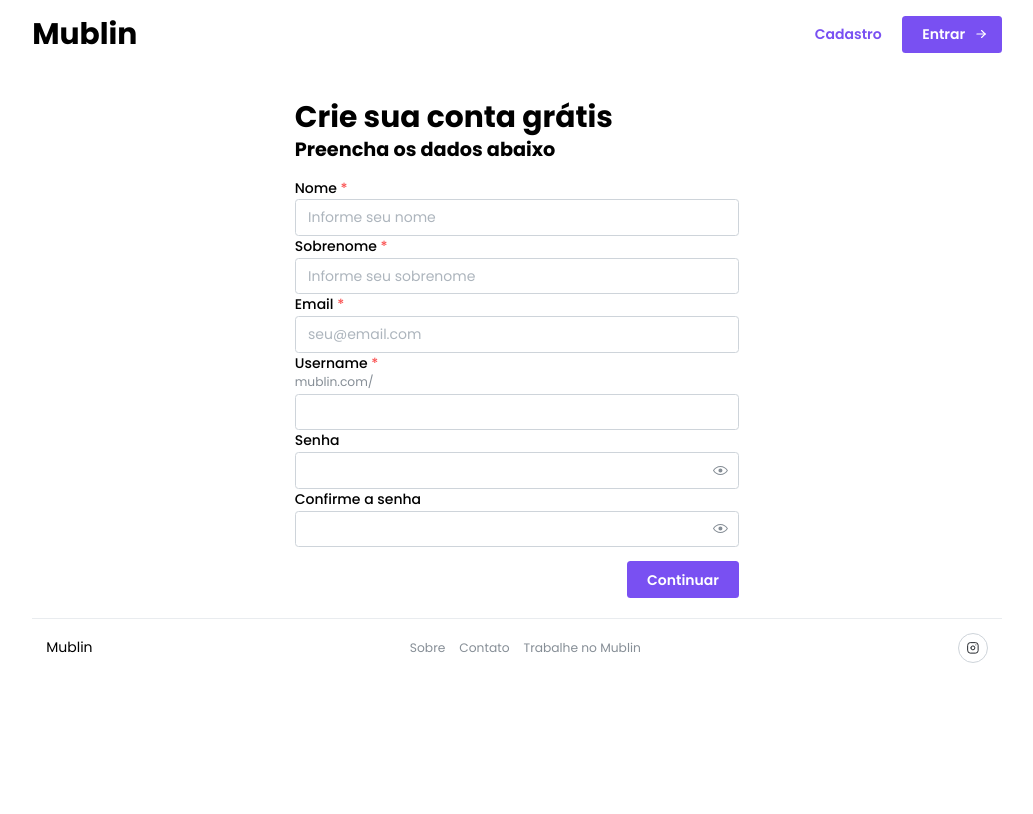
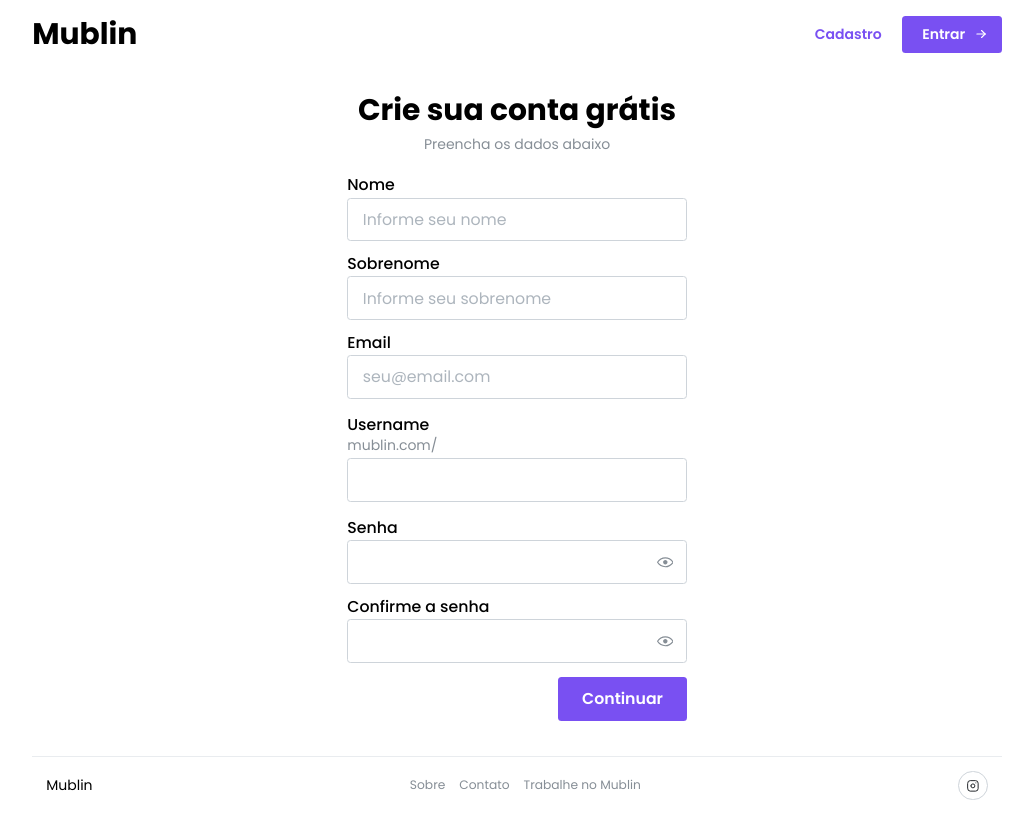
Before and after one commit to fabio-bueno-oliveira/mublin-frontend, a React (Vite) app: page /signup in a window 1280 px wide. Shown: the whole page, without its empty margins (123-1156 px from the left). Built offline with nearby package versions, Linux system fonts and the light colour scheme; what imagekitio-react would draw is missing.

Commit message:
Melhorias processo de login e cadastro

```diff
--- a/src/components/public/header/index.jsx
+++ b/src/components/public/header/index.jsx
@@ -24,7 +24,11 @@
           <Title>Mublin</Title>
         </Link>
           <div>
-            <Button size="md" variant="transparent" color="violet">Cadastro</Button>
+            <Link to={{ pathname: '/signup' }}>
+              <Button size="md" variant="transparent" color="violet">
+                Cadastro
+              </Button>
+            </Link>
             <Link to={{ pathname: '/login' }}>
               <Button
                 size="md"
--- a/src/pages/Login/index.jsx
+++ b/src/pages/Login/index.jsx
@@ -1,48 +1,81 @@
 import React from 'react';
+import { useLocation  } from 'react-router';
 import {
+  Alert,
   TextInput,
   PasswordInput,
   Checkbox,
   Anchor,
-  Paper,
+  Space,
   Title,
   Text,
   Container,
   Group,
   Button,
 } from '@mantine/core';
-import classes from './AuthenticationTitle.module.css';
+import Header from '../../components/public/header';
+import { IconCheck } from '@tabler/icons-react';
 
 function LoginPage () {
 
   document.title = 'Mublin';
 
+  const search = useLocation().search;
+  const urlInfo = new URLSearchParams(search).get("info");
+
   return (
       <>
+      <Header />
       <Container size={420} my={40}>
-        <Title ta="center" className={classes.title}>
-          Bem-vindo ao Mublin!
+        {urlInfo === "firstAccess" &&
+          <Alert
+            variant="light"
+            color="green"
+            title="Cadastro efetuado com sucesso!"
+            icon={<IconCheck />}
+            mb='md'
+          >
+            Para acessar, digite abaixo os dados de login
+          </Alert>
+        }
+        <Title ta="center" order={1}>
+          Login
         </Title>
-        <Text c="dimmed" size="sm" ta="center" mt={5}>
+        <Text c="dimmed" size="md" ta="center" mt={5}>
           Ainda não tem cadastro?{' '}
-          <Anchor size="sm" component="button">
+          <Anchor size="md" component="button">
             Criar conta
           </Anchor>
         </Text>
-
-        <Paper withBorder shadow="md" p={30} mt={30} radius="md">
-          <TextInput label="Email" placeholder="you@mantine.dev" required />
-          <PasswordInput label="Password" placeholder="Your password" required mt="md" />
+        <Space h="lg" />
+        <form>
+          <TextInput
+            label="Nome de usuário ou email"
+            placeholder="seu@email.com"
+            size="lg"
+          />
+          <PasswordInput
+            label="Senha"
+            placeholder="Digite sua senha"
+            size="lg"
+            mt="md"
+          />
           <Group justify="space-between" mt="lg">
-            <Checkbox label="Remember me" />
-            <Anchor component="button" size="sm">
-              Forgot password?
+            <Checkbox defaultChecked label="Lembrar meus dados" />
+            <Anchor component="button" size="md">
+              Esqueci a senha
             </Anchor>
           </Group>
-          <Button fullWidth mt="xl">
-            Sign in
+          <Button
+            fullWidth
+            size='lg'
+            color='violet'
+            mt='xl'
+            disabled
+          >
+            Entrar
           </Button>
-        </Paper>
+        </form>
         <Text c="dimmed" size="sm" ta="center" mt={20}>
           <Anchor size="sm" component="button">
             Voltar à home
--- a/src/pages/Signup/index.jsx
+++ b/src/pages/Signup/index.jsx
@@ -1,17 +1,17 @@
 import React, { useState } from 'react';
-import { Link } from 'react-router-dom';
+import { useNavigate } from 'react-router-dom';
 import { emailCheckInfos } from '../../store/actions/emailCheck';
 import { usernameCheckInfos } from '../../store/actions/usernameCheck';
 import { useDispatch, useSelector } from 'react-redux';
 import Header from '../../components/public/header';
 import { Footer } from '../../components/public/footer';
 import {
-  Container, Button, Group, Badge,
-  Title, Space, PasswordInput, TextInput
+  Alert, Container, Button, Group, Badge,
+  Title, Text, Space, PasswordInput, TextInput
 } from '@mantine/core';
 import { useForm, isEmail, isNotEmpty, hasLength } from '@mantine/form';
 import { useDebouncedCallback } from '@mantine/hooks';
-import { IconAt, IconCheck, IconX } from '@tabler/icons-react';
+import { IconInfoCircle, IconCheck, IconX } from '@tabler/icons-react';
 
 function SignupPage () {
 
@@ -20,6 +20,7 @@
     document.title = 'Mublin - Cadastrar';
 
     let dispatch = useDispatch();
+    let navigate = useNavigate();
 
     const emailAvailability = useSelector(state => state.emailCheck);
     const usernameAvailability = useSelector(state => state.usernameCheck);
@@ -33,8 +34,7 @@
         email: '',
         username: '',
         password: '',
-        confirmPassword: '',
-        // termsOfService: false,
+        confirmPassword: ''
       },
 
       validate: {
@@ -55,7 +55,7 @@
     });
 
     const checkEmail = useDebouncedCallback(async (string) => {
-      if (!form?.errors?.email) {
+      if (string.length && !form?.errors?.email) {
         dispatch(emailCheckInfos.checkEmailByString(string));
       }
     }, 900);
@@ -63,75 +63,79 @@
     const [usernameChoosen, setUsernameChoosen] = useState('')
     const checkUsername = useDebouncedCallback(async (string) => {
       if (string.length) {
-          dispatch(usernameCheckInfos.checkUsernameByString(string));
+        dispatch(usernameCheckInfos.checkUsernameByString(string));
       }
     }, 900);
 
     const handleSubmit = (values) => {
-      console.log(66, values);
-      if (emailAvailability.available === false) {
-        return <Notification icon={<IconX />} color="red" title="Bummer!">
-          Something went wrong
-        </Notification>
+      if (emailAvailability.available === false || usernameAvailability.available === false) {
+        return false;
       }
-      if (usernameAvailability.available === false) {
-        return <Notification icon={<IconX />} color="red" title="Bummer!">
-          Something went wrong
-        </Notification>
-      }
-      // fetch('https://mublin.herokuapp.com/user/create/', {
-      //     method: 'post',
-      //     headers: {
-      //       'Accept': 'application/json, text/plain, */*',
-      //       'Content-Type': 'application/json'
-      //     },
-      //     body: JSON.stringify({name: values.name, lastname: values.lastname, email: values.email, username: values.username, password: values.password})
-      // })
-      // .then(res => res.json())
-      // // .then(res => localStorage.setItem('user', JSON.stringify(res)))
-      // .then(
-      //     history.push("/?info=firstAccess")
-      // )
+      fetch('https://mublin.herokuapp.com/user/create/', {
+        method: 'post',
+        headers: {
+          'Accept': 'application/json, text/plain, */*',
+          'Content-Type': 'application/json'
+        },
+        body: JSON.stringify({name: values.name, lastname: values.lastname, email: values.email, username: values.username, password: values.password})
+      })
+      .then(res => res.json())
+      // .then(res => localStorage.setItem('user', JSON.stringify(res)))
+      .then(
+        navigate("/login?info=firstAccess")
+      )
     }
 
     return (
       <>
         <Header />
-        <Container size={'xs'} pt='xl'>
-          <Title order={1}>Crie sua conta grátis</Title>
-          <Title order={3}>Preencha os dados abaixo</Title>
-          <Space h="md" />
+        <Container size={420} my={40}>
+          <Title ta="center" order={1}>
+            Crie sua conta grátis
+          </Title>
+          <Text c="dimmed" size="md" ta="center" mt={5}>
+            Preencha os dados abaixo
+          </Text>
+          <Space h="lg" />
           <form onSubmit={form.onSubmit(handleSubmit)}>
             <TextInput
-              size="md"
-              withAsterisk
+              size="lg"
+              mb="sm"
               label="Nome"
               placeholder="Informe seu nome"
               key={form.key('name')}
               {...form.getInputProps('name')}
             />
             <TextInput
-              size="md"
-              withAsterisk
+              size="lg"
+              mb="sm"
               label="Sobrenome"
               placeholder="Informe seu sobrenome"
               key={form.key('lastname')}
               {...form.getInputProps('lastname')}
             />
             <TextInput
-              size="md"
-              withAsterisk
+              size="lg"
               label="Email"
               placeholder="seu@email.com"
+              disabled={emailAvailability.requesting}
               key={form.key('email')}
               {...form.getInputProps('email')}
               onKeyUp={e => {
                 checkEmail(e.target.value)
               }}
             />
+            {(emailAvailability.available === false) &&
+              <Badge
+                leftSection={<IconX style={{ width: '12px', height: '12px' }} />}
+                color="red"
+                size='sm'
+                mt='xs'
+              >Email já cadastrado!</Badge>
+            }
             <TextInput
-              size="md"
-              withAsterisk
+              size="lg"
+              mt="md"
               label="Username"
               description={
                 usernameAvailability.requesting ?
@@ -145,7 +149,6 @@
                 checkUsername(e.target.value)
                 setUsernameChoosen(e.target.value)
               }}
-              // error={(usernameChoosen && usernameAvailability.available === false)}
             />
             {(usernameChoosen && usernameAvailability.available) &&
               <Badge
@@ -163,35 +166,44 @@
                 mt='xs'
               >Usuário indisponível!</Badge>
             }
-            {/* <TextInput
-              size="md"
-              type='password'
-              withAsterisk
-              label="Senha"
-              key={form.key('password')}
-              {...form.getInputProps('password')}
-            /> */}
             <PasswordInput
-              size="md"
+              size="lg"
+              mt="md"
+              mb="sm"
               label="Senha"
               key={form.key('password')}
               {...form.getInputProps('password')}
             />
             <PasswordInput
-              size="md"
+              size="lg"
+              mb="sm"
               label="Confirme a senha"
               key={form.key('confirmPassword')}
               {...form.getInputProps('confirmPassword')}
             />
-            {/* <Checkbox
-              mt="md"
-              label="I agree to sell my privacy"
-              key={form.key('termsOfService')}
-              {...form.getInputProps('termsOfService', { type: 'checkbox' })}
-            /> */}
+            {(usernameChoosen && usernameAvailability.available === false) &&
+              <Alert
+                variant="light"
+                color="red"
+                title="Username já existente!"
+                icon={<IconInfoCircle />}
+              >
+                O username que você informou já está em uso. Por gentileza escolha outro nome de usuário.
+              </Alert>
+            }
+            {(emailAvailability.available === false) &&
+              <Alert
+                variant="light"
+                color="red"
+                title="Email já cadastrado!"
+                icon={<IconInfoCircle />}
+              >
+                O email que você informou já está cadastrado.
+              </Alert>
+            }
             <Group justify="flex-end" mt="md">
               <Button
-                size='md'
+                size="lg"
                 color='violet'
                 type="submit"
                 // disabled={(usernameChoosen && usernameAvailability.available && emailAvailability.available) ? false : true}
```
